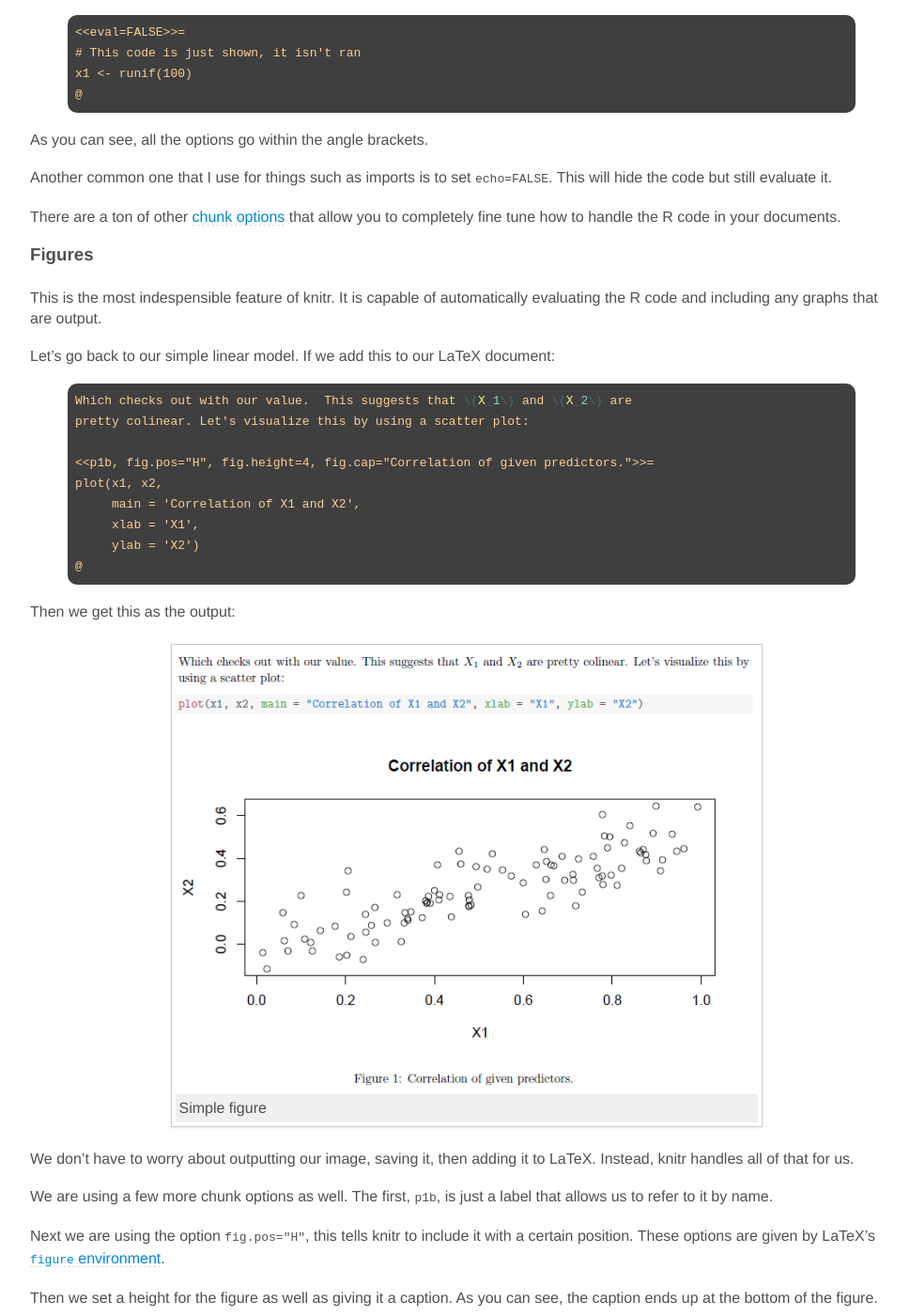
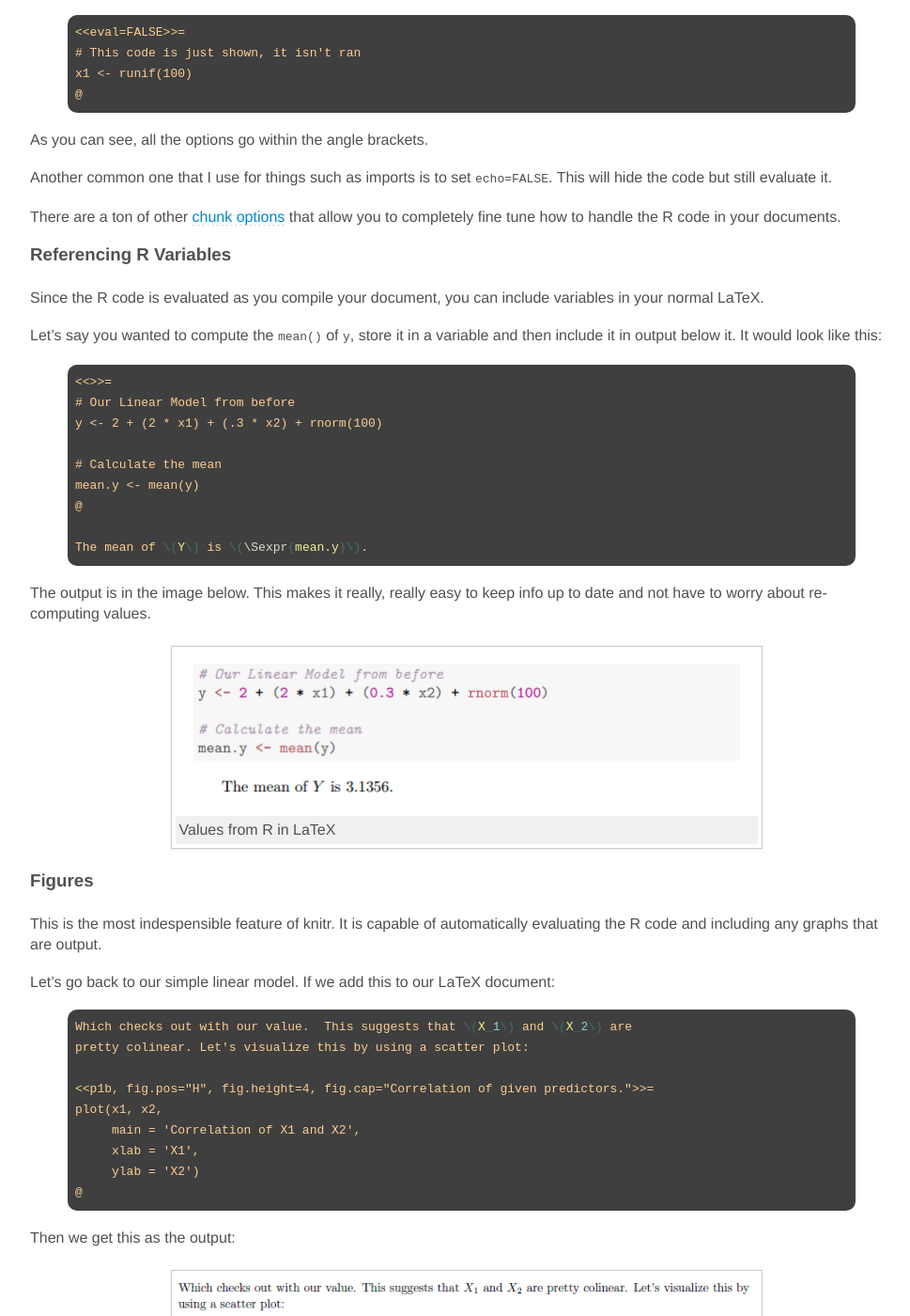
Before and after one commit to jdavis/jdavis.github.com, a Jekyll site: the page built from _posts/2014-04-12-beginners-tutorial-for-knitr.md, in a window 1280 px wide and 1400 px high, scrolled down 2185 px. Shown: the whole window at 94% size, without its empty margins (239-1208 px from the left). Built offline with Jekyll 4.4.1, drawn with Linux system fonts in a browser that asks for light colours; nearby versions of some CDN libraries; some web fonts are replaced; Markdown is read by kramdown in place of the engine named in the settings.

Commit message:
Add section on referencing R values from LaTeX

```diff
--- a/_posts/2014-04-12-beginners-tutorial-for-knitr.md
+++ b/_posts/2014-04-12-beginners-tutorial-for-knitr.md
@@ -128,6 +128,36 @@ This will hide the code but still evaluate it.
 
 There are a ton of other [chunk options][chunk] that allow you to completely
 fine tune how to handle the R code in your documents.
+
+### Referencing R Variables
+
+Since the R code is evaluated as you compile your document, you can include
+variables in your normal LaTeX.
+
+Let's say you wanted to compute the `mean()` of `y`, store it in a variable and
+then include it in output below it. It would look like this:
+
+{% highlight tex %}
+<<>>=
+# Our Linear Model from before
+y <- 2 + (2 * x1) + (.3 * x2) + rnorm(100)
+
+# Calculate the mean
+mean.y <- mean(y)
+@
+
+The mean of \(Y\) is \(\Sexpr{mean.y}\).
+{% endhighlight %}
+
+The output is in the image below. This makes it really, really easy to keep
+info up to date and not have to worry about re-computing values.
+
+<div class="gallery medium">
+    <a href="/img/knitr/knitr3.png" rel="lightbox[knitr]">
+        <img src="/img/knitr/knitr3.png" >
+        <span>Values from R in LaTeX</span>
+    </a>
+</div>
 
 ### Figures
 
```
Also changed, not shown: img/knitr/knitr3.png (added).
